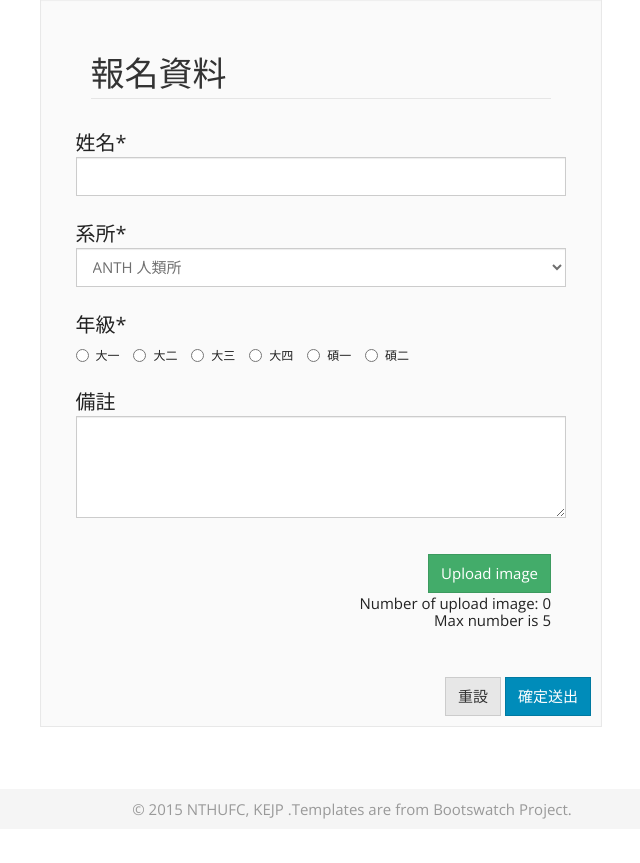
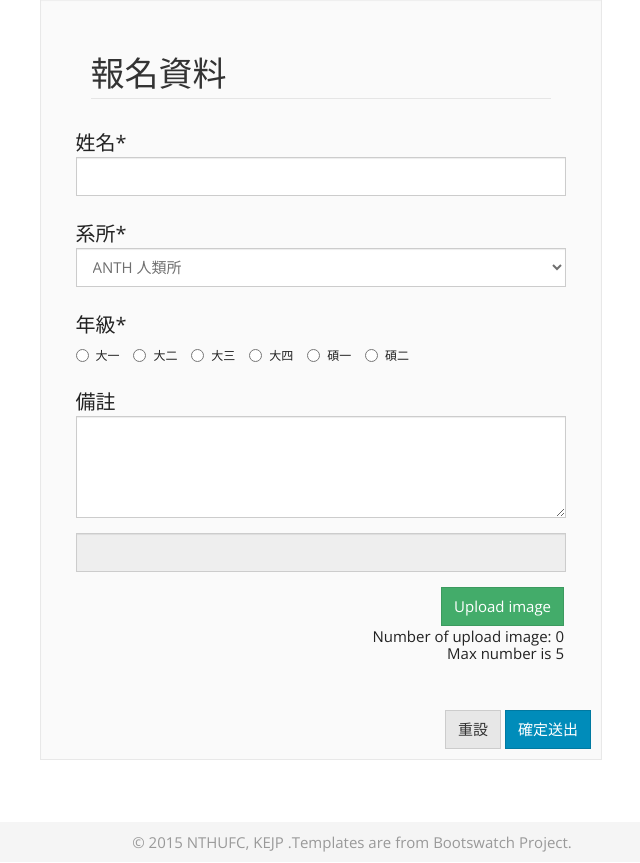
Before and after one commit to octopopo/NTHUFC, a Django app: page /participate/ in a window 1280 px wide. Shown: the part 69-932 px from the top of the page, without its empty margins (288-928 px from the left). Before the commit the page ends 888 px from the top, so only its background shows below. Run offline with Django 3.2, Linux system fonts and the light colour scheme; some libraries are stand-ins or nearby versions.

Commit message:
auto resize texarea

```diff
--- a/index/forms.py
+++ b/index/forms.py
@@ -32,7 +32,6 @@ class AccountCreationFrom(forms.ModelForm):
                 Field('major'),
                 InlineRadios('year_in_school'),
                 Field('remarks'),
-                HTML('<br>')
             ),
             #type="Submit" name="submit" value="確定送出" class="btn btn-primary"
             #FormActions(
--- a/index/static/css/participate.css
+++ b/index/static/css/participate.css
@@ -37,3 +37,19 @@ legend {
 .image-form {
   display: none;
 }
+
+#upload-img-btn-block {
+  text-align: right;
+  position: relative;
+  left: 13px;
+}
+
+#img-nameset {
+  color: blue;
+}
+
+#img-nameset {
+  -moz-box-sizing: border-box;
+  box-sizing: border-box;
+  resize: none;
+}
--- a/index/static/js/upload.js
+++ b/index/static/js/upload.js
@@ -1,6 +1,8 @@
 var imgNumber = 0;
 var currentImgID = 0;
-
+var nameset = '';
+var fileName = '';
+var firstfile = true;
 //check img number whether exceed 5
 function checkImgNumber() {
     if(imgNumber <= 4){
@@ -16,7 +18,7 @@ function selectImg(){
     document.getElementById('id_nested-'+currentImgID+'-image').click();
     $(document).ready(function(){
         $('#id_nested-'+currentImgID+'-image').change(function(e){
-            var fileName = e.target.files[0].name;
+            fileName = e.target.files[0].name;
             alert('The file "' + fileName +  '" has been selected.');
             $('#select-txt').val(fileName);
         });
@@ -26,18 +28,29 @@ function selectImg(){
 //setImgInfo except img file url
 function setImgInfo() {
     $('#image-Modal').modal('toggle');
-    var title = $('#img-title').val();
+    var title = $('#img-name').val();
     var content = $('#img-content').val();
     $('#id_nested-'+currentImgID+'-title').val(title);
     $('#id_nested-'+currentImgID+'-content').val(content);
 
     //clean after close modal
-    $('#img-title').val('');
+    $('#img-name').val('');
     $('#img-content').val('');
     $('#select-txt').val('');
     imgNumber = imgNumber + 1;
     currentImgID = currentImgID + 1;
     $('#img-number').text('Number of upload image: '+imgNumber);
+
+    //fill-in nameset
+    if(!firstfile){
+        document.getElementById("img-nameset").rows = document.getElementById("img-nameset").rows + 1;
+        nameset = $('#img-nameset').val();
+        $('#img-nameset').val(nameset + '\n' + imgNumber + '. ' + fileName);
+    }
+    else{
+        $('#img-nameset').val(imgNumber + '. ' + fileName);
+        firstfile = !firstfile;
+    }
 }
 
 function resetPopup(){
@@ -52,6 +65,9 @@ function resetParticipateForm(){
     imgNumber = 0;
     currentImgID = 0;
     $('#img-number').text('Number of upload image: '+imgNumber);
+    //reset nameset
+    $('#img-nameset').val('');
+    document.getElementById("img-nameset").rows = 1;
 }
 
 //check img number whether is 0
--- a/index/templates/index/participate.html
+++ b/index/templates/index/participate.html
@@ -15,7 +15,10 @@
 <div class="well">
   <form enctype="multipart/form-data" method="post" action="" class="form-horizontal" role="form">
     {% crispy form %}
-    <div style="text-align: right">
+    <div class="form-group">
+      <textarea class="form-control" id="img-nameset" data-autoresize rows="1" disabled></textarea>
+    </div>
+    <div id="upload-img-btn-block">
       <input type="button" class="btn btn-success" value="Upload image" onclick="checkImgNumber();">
       <p id="img-number">Number of upload image: 0</p>
       <p style="position: relative;top: -15px;">Max number is 5</p>
@@ -40,8 +43,8 @@
       <div class="modal-body">
         <form id="popup-img-form">
           <div class="form-group">
-            <label for="img-title" class="control-label">Title:</label>
-            <input type="text" class="form-control" id="img-title">
+            <label for="img-name" class="control-label">Title:</label>
+            <input type="text" class="form-control" id="img-name">
           </div>
           <div class="form-group">
             <label for="image-content" class="control-label">Content:</label>
```
